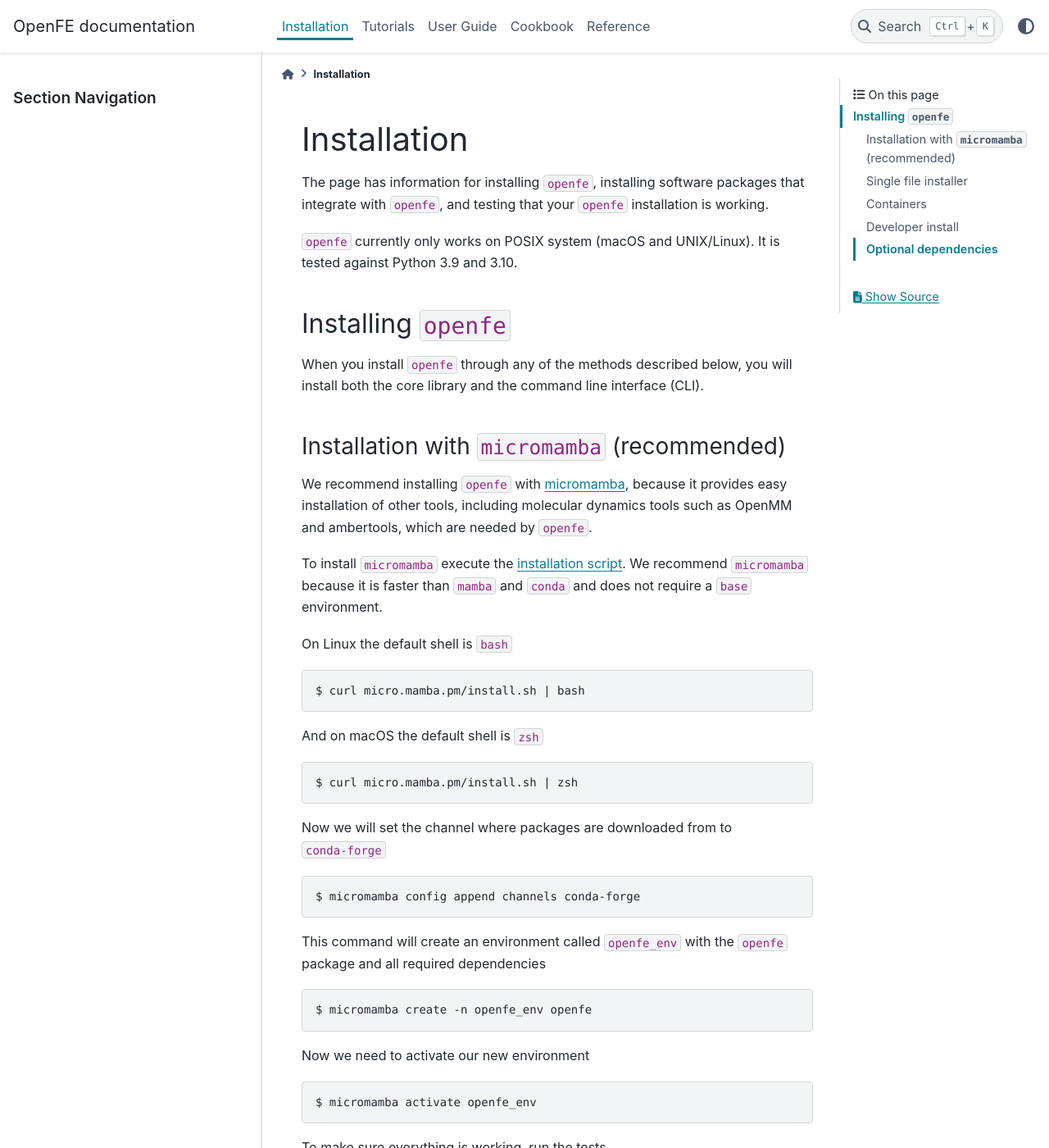
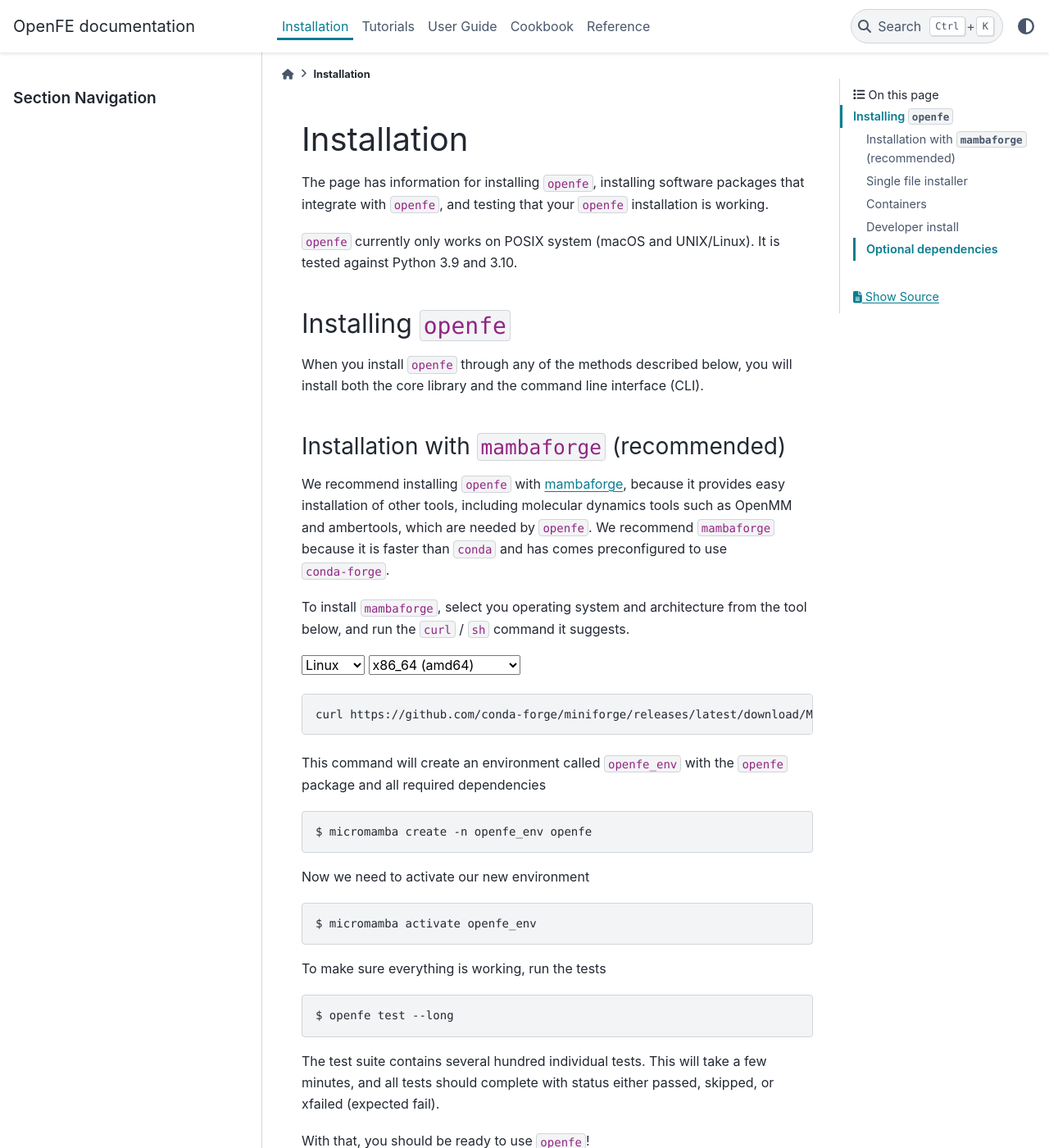
Before and after one commit to OpenFreeEnergy/openfe, a Sphinx documentation site: the page built from docs/installation.rst, in a window 1280 px wide and 1400 px high. Shown: the whole window at 82% size. Built offline with Sphinx 7.4.7 and the PyData theme 0.15.4, drawn with Linux system fonts in a browser that asks for light colours.

Commit message:
Prefer mambaforge

```diff
--- a/docs/installation.rst
+++ b/docs/installation.rst
@@ -14,27 +14,71 @@
 When you install ``openfe`` through any of the methods described below, you
 will install both the core library and the command line interface (CLI).
 
-Installation with ``micromamba`` (recommended)
+Installation with ``mambaforge`` (recommended)
 ^^^^^^^^^^^^^^^^^^^^^^^^^^^^^^^^^^^^^^^^^^^^^^
 
-We recommend installing ``openfe`` with `micromamba <https://mamba.readthedocs.io/en/latest/user_guide/micromamba.html#micromamba>`_, because it provides easy
+We recommend installing ``openfe`` with `mambaforge <https://github.com/conda-forge/miniforge#mambaforge>`_, because it provides easy
 installation of other tools, including molecular dynamics tools such as
 OpenMM and ambertools, which are needed by ``openfe``.
+We recommend ``mambaforge`` because it is faster than ``conda`` and has
+comes preconfigured to use ``conda-forge``.
 
-To install ``micromamba`` execute the `installation script <https://mamba.readthedocs.io/en/latest/installation.html#install-script>`_.
-We recommend ``micromamba`` because it is faster than ``mamba`` and ``conda`` and does not require a ``base`` environment.
+To install ``mambaforge``, select you operating system and architecture from
+the tool below, and run the ``curl`` / ``sh`` command it suggests.
 
-On Linux the default shell is ``bash`` ::
+.. someone else improve the above wording?
 
-  $ curl micro.mamba.pm/install.sh | bash
+.. raw:: html
 
-And on macOS the default shell is ``zsh`` ::
+    <select id="mambaforge-os" onchange="javascript: setArchitectureOptions(this.options[this.selectedIndex].value)">
+        <option value="Linux">Linux</option>
+        <option value="MacOS">macOS</option>
+    </select>
+    <select id="mambaforge-architecture" onchange="updateFilename()">
+    </select>
+    <br />
+    <pre><span id="mambaforge-curl-install"></span></pre>
+    <script>
+      function setArchitectureOptions(os) {
+          let options = {
+              "MacOS": [
+                  ["x86_64", ""],
+                  ["arm64", " (Apple Silicon)"]
+              ],
+              "Linux": [
+                  ["x86_64", " (amd64)"],
+                  ["aarch64", " (arm64)"],
+                  ["ppc64le", " (POWER8/9)"]
+              ]
+          };
+          choices = options[os];
+          let htmlString = ""
+          for (const [val, extra] of choices) {
+              htmlString += `<option value="${val}">${val}${extra}</option>`;
+          }
+          let arch = document.getElementById("mambaforge-architecture");
+          arch.innerHTML = htmlString
+          updateFilename()
+      }
 
-  $ curl micro.mamba.pm/install.sh | zsh
+      function updateFilename() {
+          let cmd = document.getElementById("mambaforge-curl-install");
+          let osElem = document.getElementById("mambaforge-os");
+          let archElem = document.getElementById("mambaforge-architecture");
+          let os = osElem[osElem.selectedIndex].value;
+          let arch = archElem[archElem.selectedIndex].value;
+          let filename = "Mambaforge-" + os + "-" + arch + ".sh"
+          let cmdText = (
+              "curl https://github.com/conda-forge/miniforge/releases/"
+              + "latest/download/" + filename + " | sh"
+          )
+          cmd.innerHTML = cmdText
 
-Now we will set the channel where packages are downloaded from to ``conda-forge`` ::
+      }
 
-  $ micromamba config append channels conda-forge
+      setArchitectureOptions("Linux");
+      updateFilename();
+    </script>
 
 This command will create an environment called ``openfe_env`` with the ``openfe`` package and all required  dependencies ::
 
```
